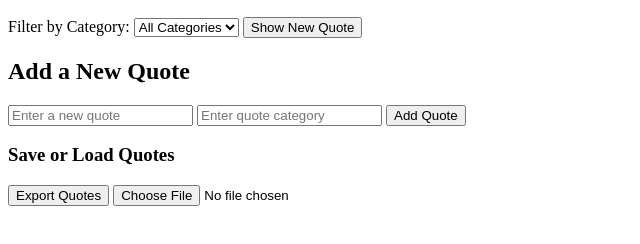
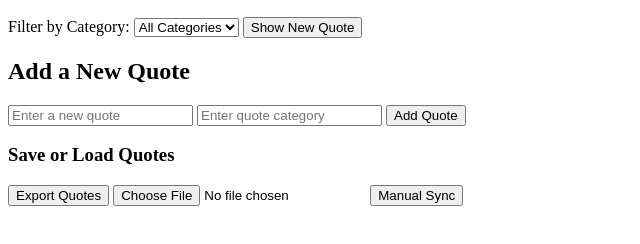
Before and after one commit to banidzakaria101/alx_fe_javascript, a plain HTML site: page dom-manipulation/index.html in a window 1280 px wide. Shown: the part 102-346 px from the top of the page, without its empty margins (0-640 px from the left). Drawn offline with Linux system fonts and the light colour scheme.

Commit message:
update code

```diff
--- a/dom-manipulation/index.html
+++ b/dom-manipulation/index.html
@@ -30,6 +30,7 @@
   <h3>Save or Load Quotes</h3>
   <button onclick="exportToJsonFile()">Export Quotes</button>
   <input type="file" id="importFile" accept=".json" onchange="importFromJsonFile(event)" />
+  <button onclick="syncQuotes()">Manual Sync</button>
 
   <script src="script.js"></script>
 </body>
--- a/dom-manipulation/script.js
+++ b/dom-manipulation/script.js
@@ -135,6 +135,10 @@ async function fetchQuotesFromServer() {
   }));
 }
 
+function syncQuotes() {
+  syncFromServer();
+}
+
 function syncFromServer() {
   fetchFromServer()
     .then(serverQuotes => {
@@ -179,6 +183,8 @@ function startSync() {
 
 // —————————— Initialization ——————————
 
+document.getElementById("syncButton")?.addEventListener("click", syncQuotes);
+
 document.getElementById("newQuote").addEventListener("click", showRandomQuote);
 loadQuotes();
 populateCategories();
```
